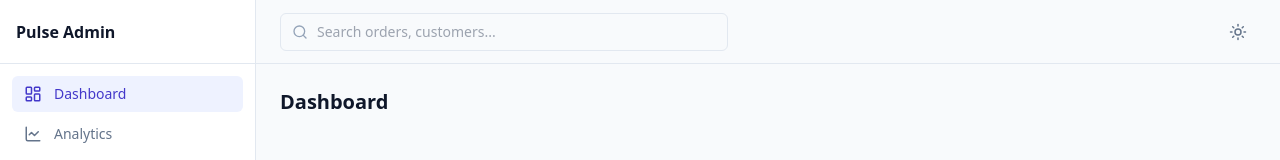
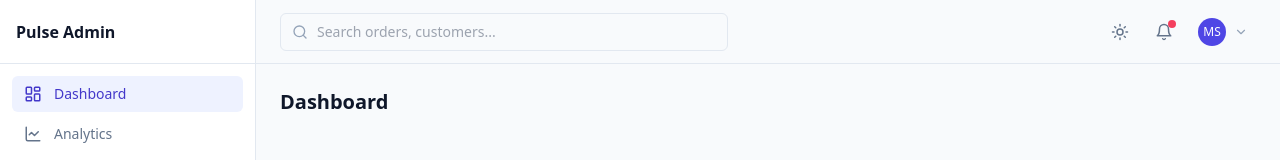
Before and after one commit to Munificient/data-heavy-admin-dashboard, a React (Vite) app: page / in a window 1280 px wide. Shown: the top 160 px of the page. Built offline with nearby package versions, Linux system fonts and the light colour scheme.

Commit message:
notification center + profile dropdown

```diff
--- a/src/components/layout/Header.jsx
+++ b/src/components/layout/Header.jsx
@@ -1,9 +1,29 @@
-import React from 'react';
-import { Search, Sun, Moon } from 'lucide-react';
+import React, { useEffect, useRef, useState } from 'react';
+import { Search, Sun, Moon, Bell, ChevronDown } from 'lucide-react';
 import { useTheme } from '../../context/ThemeContext.jsx';
+import { notifications as initialNotifications, currentUser } from '../../data/mockDashboardData.js';
+
+function useClickOutside(ref, onOutside) {
+  useEffect(() => {
+    function handleClick(event) {
+      if (ref.current && !ref.current.contains(event.target)) onOutside();
+    }
+    document.addEventListener('mousedown', handleClick);
+    return () => document.removeEventListener('mousedown', handleClick);
+  }, [ref, onOutside]);
+}
 
 export default function Header({ searchTerm, onSearchChange }) {
   const { isDark, toggleTheme } = useTheme();
+  const [notifOpen, setNotifOpen] = useState(false);
+  const [profileOpen, setProfileOpen] = useState(false);
+  const notifs = initialNotifications;
+  const unreadCount = notifs.filter((n) => n.unread).length;
+
+  const notifRef = useRef(null);
+  const profileRef = useRef(null);
+  useClickOutside(notifRef, () => setNotifOpen(false));
+  useClickOutside(profileRef, () => setProfileOpen(false));
 
   return (
     <header className="h-16 border-b border-slate-200 dark:border-slate-800 flex items-center justify-between px-6 gap-4">
@@ -17,6 +37,8 @@ export default function Header({ searchTerm, onSearchChange }) {
           className="w-full rounded-md border border-slate-200 dark:border-slate-700 bg-slate-50 dark:bg-slate-900 pl-9 pr-3 py-2 text-sm"
         />
       </div>
+
+      <div className="flex items-center gap-2">
         <button
           type="button"
           onClick={toggleTheme}
@@ -24,6 +46,49 @@ export default function Header({ searchTerm, onSearchChange }) {
         >
           {isDark ? <Moon size={18} /> : <Sun size={18} />}
         </button>
+
+        <div className="relative" ref={notifRef}>
+          <button
+            type="button"
+            onClick={() => setNotifOpen((prev) => !prev)}
+            className="relative h-9 w-9 flex items-center justify-center rounded-md text-slate-500 hover:bg-slate-100 dark:hover:bg-slate-800"
+          >
+            <Bell size={18} />
+            {unreadCount > 0 && (
+              <span className="absolute right-1.5 top-1.5 h-2 w-2 rounded-full bg-rose-500" />
+            )}
+          </button>
+          {notifOpen && (
+            <div className="absolute right-0 mt-2 w-80 rounded-lg border border-slate-200 dark:border-slate-700 bg-white dark:bg-slate-900 shadow-xl">
+              {notifs.map((notif) => (
+                <div key={notif.id} className="px-4 py-3 border-b border-slate-100 dark:border-slate-800 last:border-b-0">
+                  <p className="text-sm font-medium text-slate-800 dark:text-slate-100">{notif.title}</p>
+                  <p className="text-xs text-slate-500 dark:text-slate-400">{notif.description}</p>
+                </div>
+              ))}
+            </div>
+          )}
+        </div>
+
+        <div className="relative" ref={profileRef}>
+          <button
+            type="button"
+            onClick={() => setProfileOpen((prev) => !prev)}
+            className="flex items-center gap-2 rounded-md px-2 py-1.5 hover:bg-slate-100 dark:hover:bg-slate-800"
+          >
+            <div className="h-7 w-7 rounded-full bg-brand-600 text-white text-xs flex items-center justify-center">
+              {currentUser.initials}
+            </div>
+            <ChevronDown size={14} className="text-slate-400" />
+          </button>
+          {profileOpen && (
+            <div className="absolute right-0 mt-2 w-48 rounded-lg border border-slate-200 dark:border-slate-700 bg-white dark:bg-slate-900 shadow-xl p-3">
+              <p className="text-sm font-semibold text-slate-800 dark:text-slate-100">{currentUser.name}</p>
+              <p className="text-xs text-slate-500 dark:text-slate-400">{currentUser.email}</p>
+            </div>
+          )}
+        </div>
+      </div>
     </header>
   );
 }
--- /dev/null
+++ b/src/data/mockDashboardData.js
@@ -0,0 +1,37 @@
+export const notifications = [
+  {
+    id: 1,
+    title: 'Payment failed for ORD-10232',
+    description: 'Julian Cross — card declined on retry attempt #2.',
+    time: '4m ago',
+    unread: true,
+  },
+  {
+    id: 2,
+    title: 'New refund request',
+    description: 'Sofia Lindqvist requested a refund on ORD-10235.',
+    time: '38m ago',
+    unread: true,
+  },
+  {
+    id: 3,
+    title: 'Weekly report ready',
+    description: 'Your analytics summary for Sep 8–14 has been generated.',
+    time: '2h ago',
+    unread: true,
+  },
+  {
+    id: 4,
+    title: 'Server latency warning',
+    description: 'API response time exceeded 800ms for 5 consecutive minutes.',
+    time: '5h ago',
+    unread: false,
+  },
+];
+
+export const currentUser = {
+  name: 'Muntasir Mahin Siam',
+  role: 'Operations Admin',
+  email: 'muntasirsiam2002@gmail.com',
+  initials: 'MS',
+};
```
Lines whose indentation alone changed are shown as unchanged.
